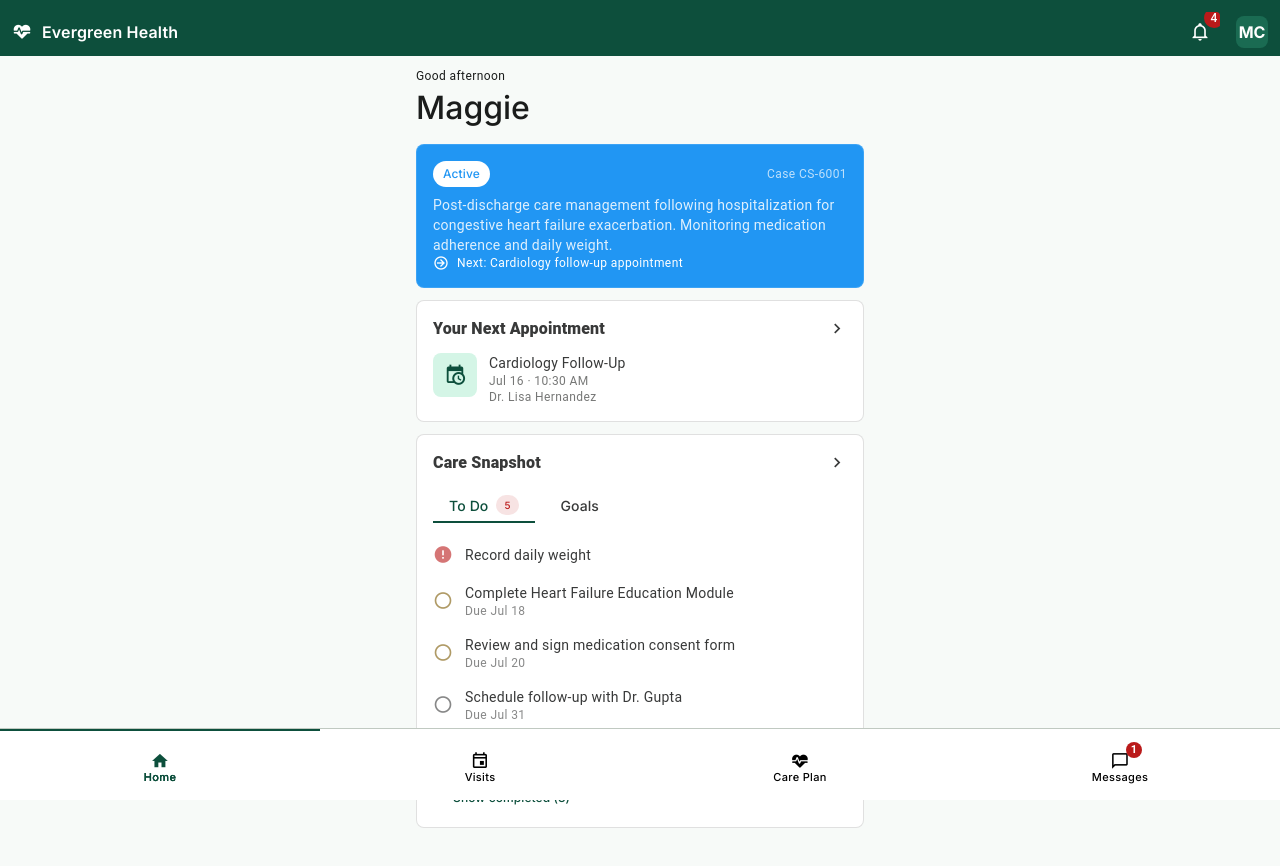
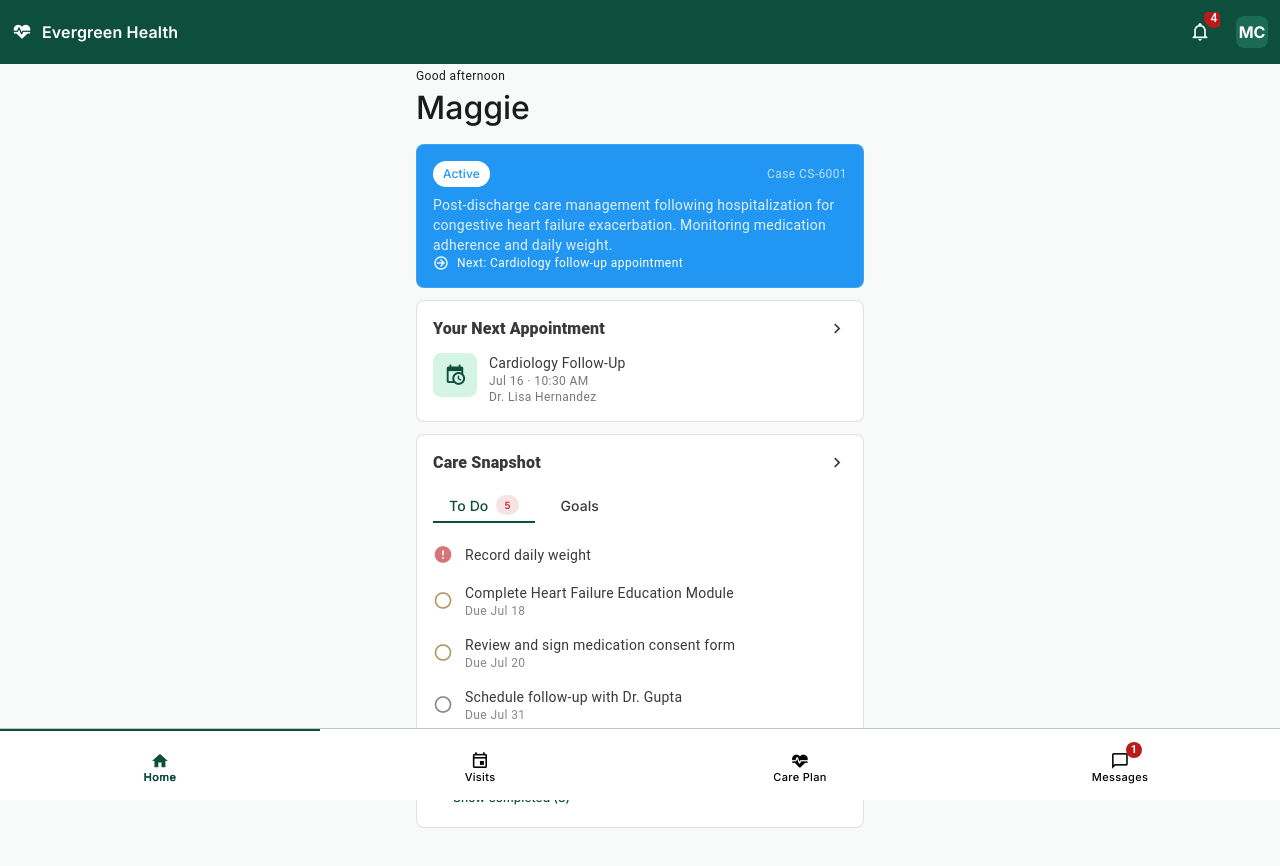
Before and after one commit to glo-kim/my-capstone-mobile, a Vue app: page / in a window 1280 px wide. Shown: the top 866 px of the page. Built offline with nearby package versions, Linux system fonts and the light colour scheme.

Commit message:
feat: app-top-bar has padding on top and bottom. This is good to go.

```diff
--- a/src/App.vue
+++ b/src/App.vue
@@ -157,6 +157,7 @@ function getNotifColor(type: string): string {
 .app-top-bar {
   background-color: #0D4F3C !important;
   padding-top: 8px !important;
+  padding-bottom: 8px !important;
 }
 
 .app-logo-group {
```
